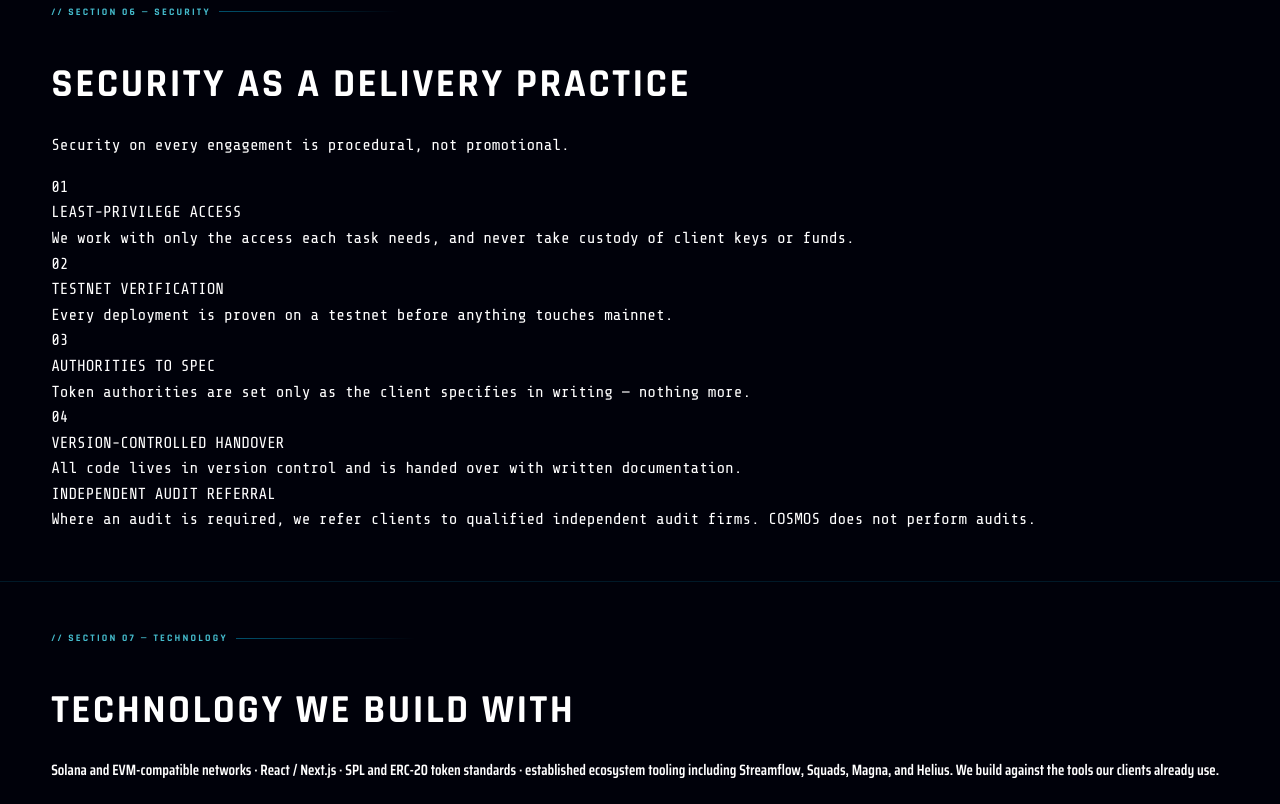
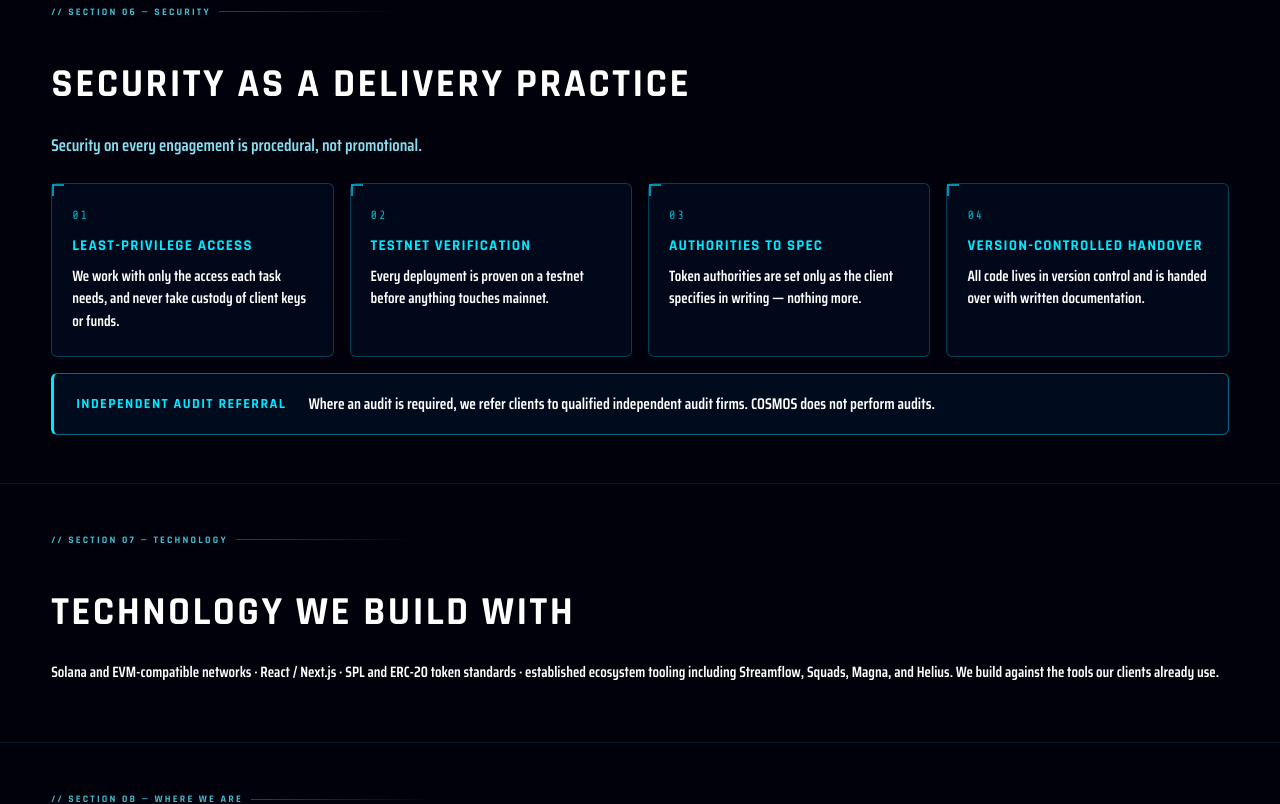
Before and after one commit to cosmosledgerlabs/cosmosledgerlabs-website, a Next.js app: page / in a window 1280 px wide. Shown: the part 2420-3224 px from the top of the page. Built offline with nearby package versions, Linux system fonts and the light colour scheme; no server answers.

Commit message:
Redesign security section and improve responsiveness
Updated styles for security section and added responsive design adjustments.

```diff
--- a/components/Sections.module.css
+++ b/components/Sections.module.css
@@ -122,41 +122,97 @@
 /* QUOTE line on phones: no letter spacing so the whole sentence fits on one line */
 @media (max-width: 767px) { .wfDescOne { letter-spacing:0; } }
 
-/* ===== SECURITY — 3+3 grid ===== */
-.secGrid {
-  display: flex;
-  flex-direction: column;
-  gap: 14px;
-  margin-top: 14px;
-}
-
-/* desktop: five practices in two aligned columns (2026-09-15) */
-@media (min-width: 768px) {
-  .secGrid {
-    display: grid;
-    grid-template-columns: 1fr 1fr;
-    gap: 18px 40px;
-    align-items: start;
-  }
-}
-.secCard {
-  background: none;
-  border: none;
-  padding: 0;
-}
-.secCardTitle { font-family:'Rajdhani',sans-serif; font-size: 13px; font-weight:700; color:var(--cyan); letter-spacing:.07em; line-height: 1.15; margin: 0; }
-.secCardText {
-  font-size: 15px;
+/* ===== SECURITY (redesign 2026-09-26) ===== */
+.secLead {
   font-family: 'Saira Condensed', 'Share Tech', sans-serif;
   font-weight: 600;
-  line-height: 1.4;
+  font-size: clamp(15px, 1.6vw, 17px);
+  line-height: 1.5;
+  color: var(--text-muted);
+  max-width: 70ch;
+  margin: 0 0 24px;
+  text-align: left;
+}
+.secCards {
+  display: grid;
+  grid-template-columns: repeat(4, minmax(0, 1fr));
+  gap: 16px;
+}
+.secBox {
+  position: relative;
+  background: rgba(0,10,28,.88);
+  border: 1px solid rgba(0,190,230,.3);
+  border-radius: 6px;
+  padding: 22px 20px 24px;
+  transition: border-color .2s, transform .2s;
+}
+.secBox::before { content:''; position:absolute; top:0; left:0; width:12px; height:12px; border-top:2px solid rgba(0,220,255,.65); border-left:2px solid rgba(0,220,255,.65); }
+.secBox:hover { border-color: rgba(0,220,255,.6); transform: translateY(-2px); }
+.secNum {
+  font-family: 'Share Tech Mono', monospace;
+  font-size: 12px;
+  letter-spacing: .16em;
+  color: var(--cyan);
+  opacity: .75;
+  margin-bottom: 12px;
+}
+.secBoxTitle {
+  font-family: 'Rajdhani', sans-serif;
+  font-size: 15px;
+  font-weight: 700;
+  letter-spacing: .08em;
+  line-height: 1.2;
+  color: var(--cyan);
+  margin-bottom: 10px;
+}
+.secBoxText {
+  font-family: 'Saira Condensed', 'Share Tech', sans-serif;
+  font-weight: 600;
+  font-size: 15px;
+  line-height: 1.5;
   color: var(--text);
-  text-align: var(--para-align, justify);
-  text-justify: var(--para-justify, inter-word);
-  -webkit-hyphens: none;
+  text-align: left;
   hyphens: none;
   overflow-wrap: break-word;
-  text-wrap: pretty;
+  text-wrap: pretty; /* no single character left alone on the last line */
+}
+.secAudit {
+  display: flex;
+  align-items: center;
+  gap: 22px;
+  margin-top: 16px;
+  padding: 18px 22px;
+  background: rgba(0,150,255,.08);
+  border: 1px solid rgba(0,220,255,.45);
+  border-left: 3px solid var(--cyan);
+  border-radius: 6px;
+}
+.secAuditTitle {
+  font-family: 'Rajdhani', sans-serif;
+  font-size: 14px;
+  font-weight: 700;
+  letter-spacing: .1em;
+  color: var(--cyan);
+  white-space: nowrap;
+  flex-shrink: 0;
+}
+.secAuditText {
+  font-family: 'Saira Condensed', 'Share Tech', sans-serif;
+  font-weight: 600;
+  font-size: 15.5px;
+  line-height: 1.5;
+  color: var(--text);
+  text-align: left;
+}
+@media (max-width: 1100px) {
+  .secCards { grid-template-columns: repeat(2, minmax(0, 1fr)); }
+}
+@media (max-width: 767px) {
+  .secAudit { flex-direction: column; align-items: flex-start; gap: 6px; padding: 16px 18px; }
+  .secAuditTitle { white-space: normal; }
+}
+@media (max-width: 560px) {
+  .secCards { grid-template-columns: 1fr; }
 }
 
 /* ===== ECOSYSTEM ===== */
@@ -263,7 +319,6 @@
 @media(max-width:767px) {
 
   .cardGrid { grid-template-columns: 1fr 1fr; }
-  .secGrid { grid-template-columns: 1fr 1fr; } /* 手机2+2+2 */
   .archSub {
   font-family: 'Saira Condensed', 'Share Tech', sans-serif;
   font-weight: 600;
@@ -287,7 +342,6 @@
 }
 @media(max-width:480px) {
   .cardGrid { grid-template-columns: 1fr; }
-  .secGrid { grid-template-columns: 1fr; }
 }
 
 /* --- added: inline email link + investor legal note + team block spacing --- */
@@ -434,3 +488,17 @@
 .tightCard {
   padding: 14px 16px;
 }
+
+/* 2026-09-26: Strategic Cooperation box only — corner marks sit exactly on the
+   frame's rounded corners, and the space under the last line equals the space
+   above the first line. Text unchanged. */
+.partnerCard::before { top: -1px; left: -1px; border-top-left-radius: 6px; }
+.partnerCard::after { bottom: -1px; right: -1px; border-bottom-right-radius: 6px; }
+.partnerCard > p:first-child { margin-top: 0; }
+.partnerCard > p:last-child { margin-bottom: 0; }
+
+/* 2026-09-26: Delivery Gap cards on phones only — no stretched word gaps
+   (e.g. "A dashboard that reflects on-chain state accurately"). Desktop unchanged. */
+@media (max-width: 767px) {
+  .probText { text-align: left; }
+}
```
